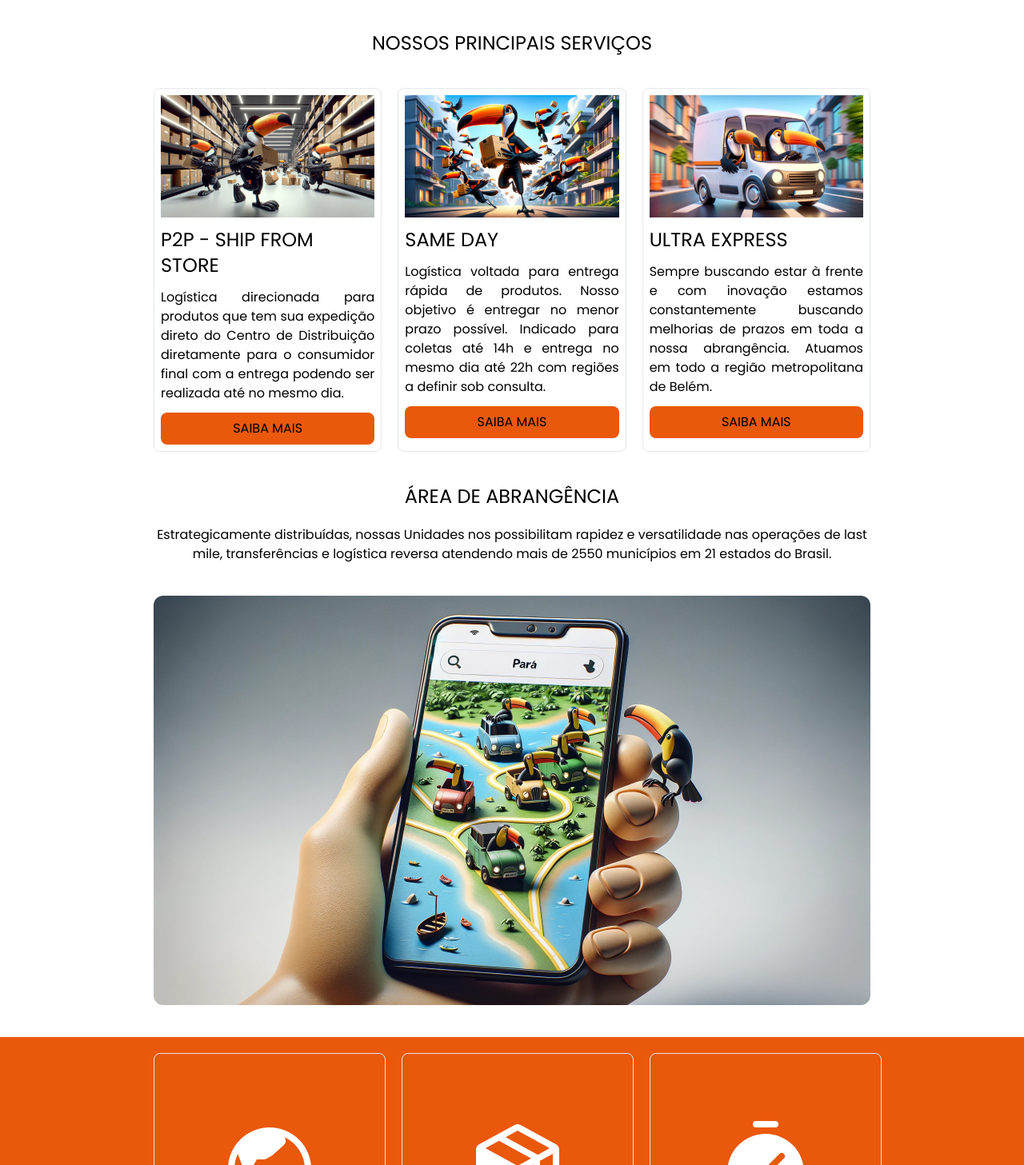
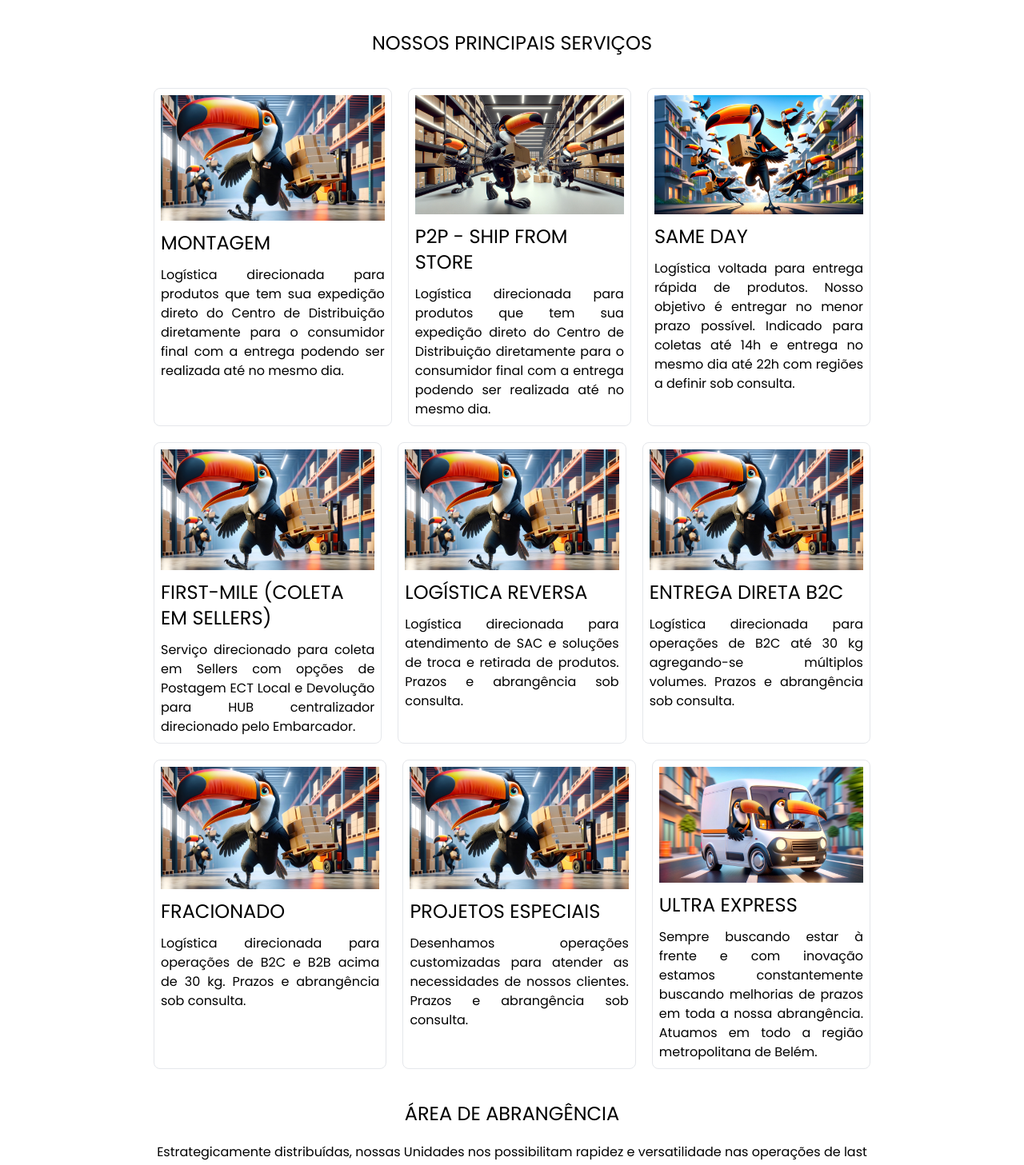
Before and after one commit to lvdamaceno/ultralog, a Next.js app: page / in a window 1280 px wide. Shown: the part 693-2150 px from the top of the page at 80% size. Built offline with nearby package versions, Linux system fonts and the light colour scheme.

Commit message:
update servicos list

```diff
--- /dev/null
+++ b/src/app/components/Servico.tsx
@@ -0,0 +1,12 @@
+import Image from 'next/image';
+import sameday from '/src/app/assets/same-day.webp';
+
+export default function Servico(props: any) {
+  return (
+    <div className="card border flex flex-col gap-3 rounded-lg overflow-hidden p-2">
+      <Image src={props.src} alt="trucks" quality={50} />
+      <h1 className="uppercase text-2xl">{props.title}</h1>
+      <p className="text-justify">{props.text}</p>
+    </div>
+  );
+}
--- a/src/app/page.tsx
+++ b/src/app/page.tsx
@@ -17,6 +17,7 @@ import p2p from '/src/app/assets/ship-from.webp';
 import sameday from '/src/app/assets/same-day.webp';
 import express from '/src/app/assets/ultra-express.jpeg';
 import location from '/src/app/assets/location.jpeg';
+import Servico from './components/Servico';
 
 export default function Home() {
   return (
@@ -52,11 +53,12 @@ export default function Home() {
       </div>
       {/* menu */}
       <div className="menu justify-between bg-orange-600 p-5 text-white">
-        <div className="menu-itens max-w-4xl m-auto flex flex-col md:flex-row justify-between items-center ">
-          <a href="">HOME</a>
-          <a href="">QUEM SOMOS</a>
-          <a href="">NOSSOS SERVIÇOS</a>
-          <a href="">ÁREA DE ABRANGÊNCIA</a>
+        <div className="menu-itens max-w-4xl m-auto flex flex-col md:flex-row justify-between items-center gap-5">
+          <div className="flex gap-5">
+            <a href="">HOME</a>
+            <a href="">QUEM SOMOS</a>
+          </div>
+
           <div className="socials flex gap-2">
             <a href="">
               <LinkedinLogo size={32} color=" #fff" weight="fill" />
@@ -88,42 +90,71 @@ export default function Home() {
           nossos principais serviços
         </h1>
         <div className="cards flex flex-col justify-between gap-5 pb-5 px-5 md:flex-row md:px-0">
-          <div className="card border flex flex-col gap-3 rounded-lg overflow-hidden p-2">
-            <Image src={p2p} alt="trucks" quality={50} />
-            <h1 className="uppercase text-2xl">P2P - SHIP FROM STORE</h1>
-            <p className="text-justify">
-              Logística direcionada para produtos que tem sua expedição direto
-              do Centro de Distribuição diretamente para o consumidor final com
-              a entrega podendo ser realizada até no mesmo dia.
-            </p>
-            <button className="uppercase p-2 bg-orange-600 rounded-lg hover:bg-orange-400">
-              saiba mais
-            </button>
-          </div>
-          <div className="card flex border p-2 flex-col gap-3 rounded-lg overflow-hidden">
-            <Image src={sameday} alt="trucks" quality={50} />
-            <h1 className="uppercase text-2xl">SAME DAY</h1>
-            <p className="text-justify">
-              Logística voltada para entrega rápida de produtos. Nosso objetivo
+          <Servico
+            title="MONTAGEM"
+            text="Logística direcionada para produtos que tem sua expedição direto
+            do Centro de Distribuição diretamente para o consumidor final com
+            a entrega podendo ser realizada até no mesmo dia."
+            src={banner}
+          />
+          <Servico
+            title="P2P - SHIP FROM STORE"
+            text="Logística direcionada para produtos que tem sua expedição direto
+            do Centro de Distribuição diretamente para o consumidor final com
+            a entrega podendo ser realizada até no mesmo dia."
+            src={p2p}
+          />
+          <Servico
+            title="SAME DAY"
+            text="Logística voltada para entrega rápida de produtos. Nosso objetivo
               é entregar no menor prazo possível. Indicado para coletas até 14h
-              e entrega no mesmo dia até 22h com regiões a definir sob consulta.
-            </p>
-            <button className="uppercase p-2 bg-orange-600 rounded-lg hover:bg-orange-400">
-              saiba mais
-            </button>
-          </div>
-          <div className="card flex border p-2 flex-col gap-3 rounded-lg overflow-hidden">
-            <Image src={express} alt="trucks" quality={50} />
-            <h1 className="uppercase text-2xl">ultra EXPRESs</h1>
-            <p className="text-justify">
-              Sempre buscando estar à frente e com inovação estamos
-              constantemente buscando melhorias de prazos em toda a nossa
-              abrangência. Atuamos em todo a região metropolitana de Belém.
-            </p>
-            <button className="uppercase p-2 bg-orange-600 rounded-lg hover:bg-orange-400">
-              saiba mais
-            </button>
-          </div>
+              e entrega no mesmo dia até 22h com regiões a definir sob consulta."
+            src={sameday}
+          />
+        </div>
+        <div className="cards flex flex-col justify-between gap-5 pb-5 px-5 md:flex-row md:px-0">
+          <Servico
+            title="FIRST-MILE (Coleta em Sellers)
+            "
+            text="Serviço direcionado para coleta em Sellers com opções de Postagem ECT Local e Devolução para HUB centralizador direcionado pelo Embarcador."
+            src={banner}
+          />
+          <Servico
+            title="LOGÍSTICA REVERSA
+            "
+            text="Logística direcionada para atendimento de SAC e soluções de troca e retirada de produtos. Prazos e abrangência sob consulta."
+            src={banner}
+          />
+          <Servico
+            title="ENTREGA DIRETA B2C
+            "
+            text="Logística direcionada para operações de B2C até 30 kg agregando-se múltiplos volumes. Prazos e abrangência sob consulta.
+            "
+            src={banner}
+          />
+        </div>
+
+        <div className="cards flex flex-col justify-between gap-5 pb-5 px-5 md:flex-row md:px-0">
+          <Servico
+            title="FRACIONADO
+            "
+            text="Logística direcionada para operações de B2C e B2B acima de 30 kg. Prazos e abrangência sob consulta.
+            "
+            src={banner}
+          />
+          <Servico
+            title="PROJETOS ESPECIAIS"
+            text="Desenhamos operações customizadas para atender as necessidades de nossos clientes. Prazos e abrangência sob consulta.
+            "
+            src={banner}
+          />
+          <Servico
+            title="ultra EXPRESs"
+            text="Sempre buscando estar à frente e com inovação estamos
+            constantemente buscando melhorias de prazos em toda a nossa
+            abrangência. Atuamos em todo a região metropolitana de Belém."
+            src={express}
+          />
         </div>
       </div>
       {/* atendimento */}
```
